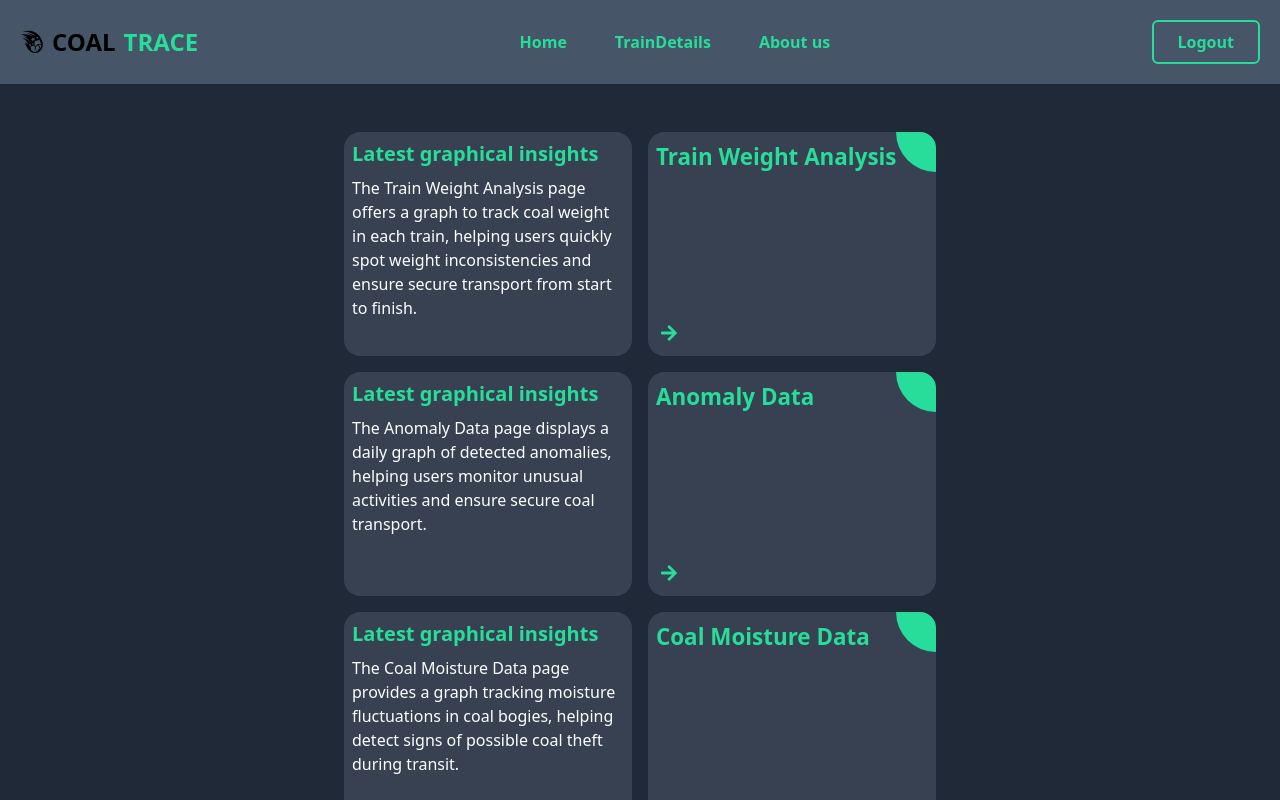
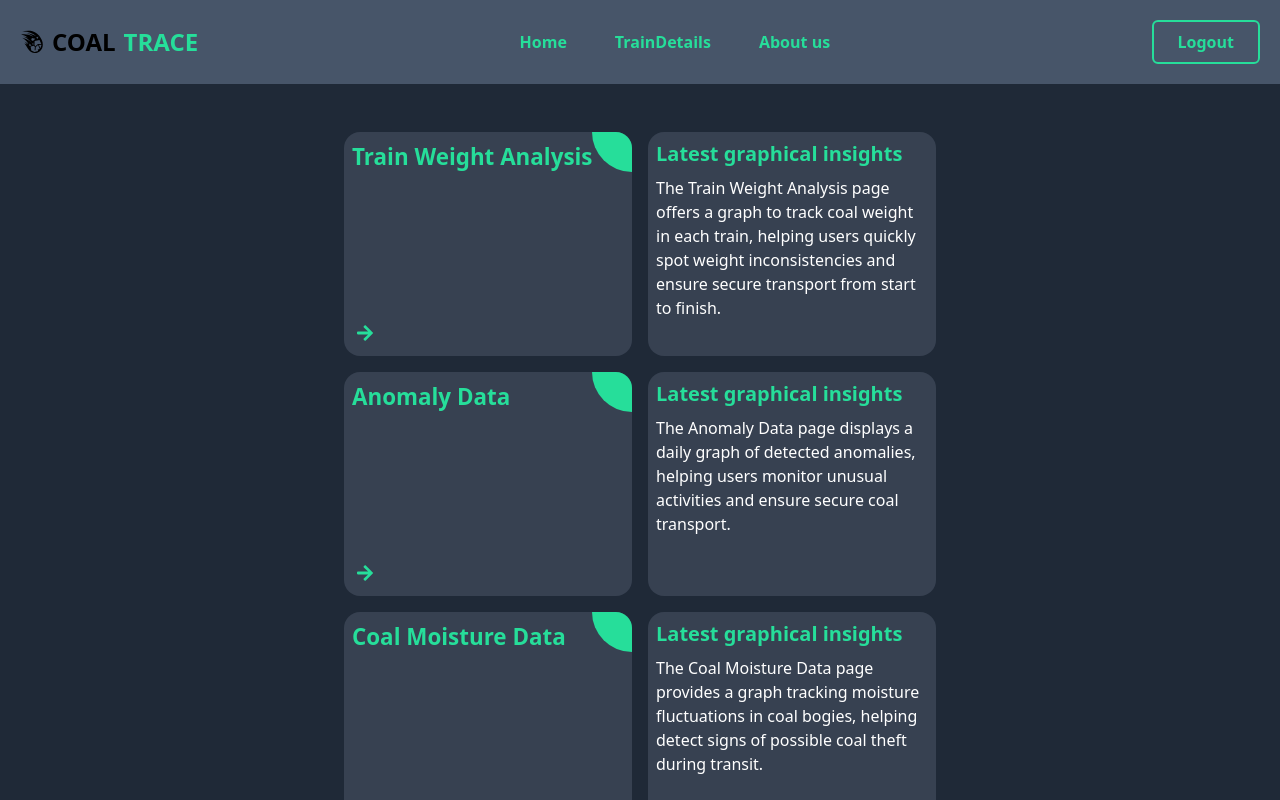
Before and after one commit to avirup-ghosal/CoalTrace, a React (Vite) app in the folder frontend/: page /home in a window 1280 px wide. Shown: the top 800 px of the page. Built offline with nearby package versions, Linux system fonts and the light colour scheme; no server answers.

Commit message:
changing some code

```diff
--- a/frontend/src/pages/Test2.jsx
+++ b/frontend/src/pages/Test2.jsx
@@ -1,87 +1,4 @@
 
-// import React, { useState } from "react";
-// import axios from "axios";
-// import { toast, ToastContainer, Bounce } from "react-toastify";
-// import "react-toastify/dist/ReactToastify.css";
-// import Navbar from "../components/Navbar";
-// import Card2 from "../components/Card2";
-// import Card from "../components/Card";
-// const details1="The Train Weight Analysis page offers a graph to track coal weight in each train, helping users quickly spot weight inconsistencies and ensure secure transport from start to finish."
-// const details2="";
-// const Test2 = () => {
-//   const [lastNotifiedAnomaly, setLastNotifiedAnomaly] = useState(null);
-//   const [lastNotifiedDate, setLastNotifiedDate] = useState(null);
-
-//   // Function to check for anomalies and send toast notifications
-//   const fetchAnomalyData = async () => {
-//     try {
-//       const response = await axios.get("https://carbon-trace-pied.vercel.app/anomaly-detected-notify");
-//       const { anomaly_details, train_id, date } = response.data;
-
-//       // If a new anomaly is detected or the date has changed
-//       if (
-//         anomaly_details &&
-//         (anomaly_details !== lastNotifiedAnomaly || date !== lastNotifiedDate)
-//       ) {
-//         setLastNotifiedAnomaly(anomaly_details);
-//         setLastNotifiedDate(date);
-
-//         // Display the toast notification
-//         toast(`🦄 Anomaly detected on Train ${train_id}: ${anomaly_details}`, {
-//           position: "top-right",
-//           autoClose: 5000,
-//           hideProgressBar: false,
-//           closeOnClick: true,
-//           pauseOnHover: true,
-//           draggable: true,
-//           progress: undefined,
-//           theme: "light",
-//           transition: Bounce,
-//         });
-//       }
-//     } catch (error) {
-//       console.error("Error fetching anomaly details:", error);
-//     }
-//   };
-
-//   // Set up polling when component mounts
-//   React.useMemo(() => {
-//     const interval = setInterval(fetchAnomalyData, 5000); // Poll every 5 seconds
-
-//     // Clean up interval on component unmount
-//     return () => clearInterval(interval);
-//   }, []); // Empty dependency array means this runs only on mount
-
-//   return (
-//     <>
-//       <ToastContainer
-//         position="top-right"
-//         autoClose={5000}
-//         hideProgressBar={false}
-//         newestOnTop={false}
-//         closeOnClick
-//         rtl={false}
-//         pauseOnFocusLoss
-//         draggable
-//         pauseOnHover
-//         theme="light"
-//         transition={Bounce}
-//       />
-//       <div className="bg-gray-800 min-h-screen">
-//         <Navbar />
-//         <div className="flex flex-wrap justify-center gap-4 p-4 my-8">
-//           <Card2 heading="Train Weight Analysis" link="/graph" details={details1} />
-//           <Card2 heading="Anomaly Data" link="/graph2" />
-//           <Card2 heading="Coal Moisture Data" link="/graph3" />
-
-
-//         </div>
-//       </div>
-//     </>
-//   );
-// };
-
-// export default Test2;
 
 
 import React, { useState } from "react";
@@ -158,16 +75,19 @@ const Test2 = () => {
         <Navbar />
         <div className="flex flex-col justify-center items-center gap-4 p-4 my-8">
           <div className="flex flex-wrap gap-4">
+          <Card2 heading="Train Weight Analysis" link="/graph" />
           <Card details={details1}></Card>
-            <Card2 heading="Train Weight Analysis" link="/graph" />
+
           </div>
           <div className="flex flex-wrap gap-4">
+          <Card2 heading="Anomaly Data" link="/graph2" />
           <Card details={details2}></Card>
-          <Card2 heading="Anomaly Data" link="/graph2" />
+
           </div>
           <div className="flex flex-wrap gap-4">
+          <Card2 heading="Coal Moisture Data" link="/graph3" />
           <Card details={details3}></Card>
-            <Card2 heading="Coal Moisture Data" link="/graph3" />
+
           </div>
 
 
```
